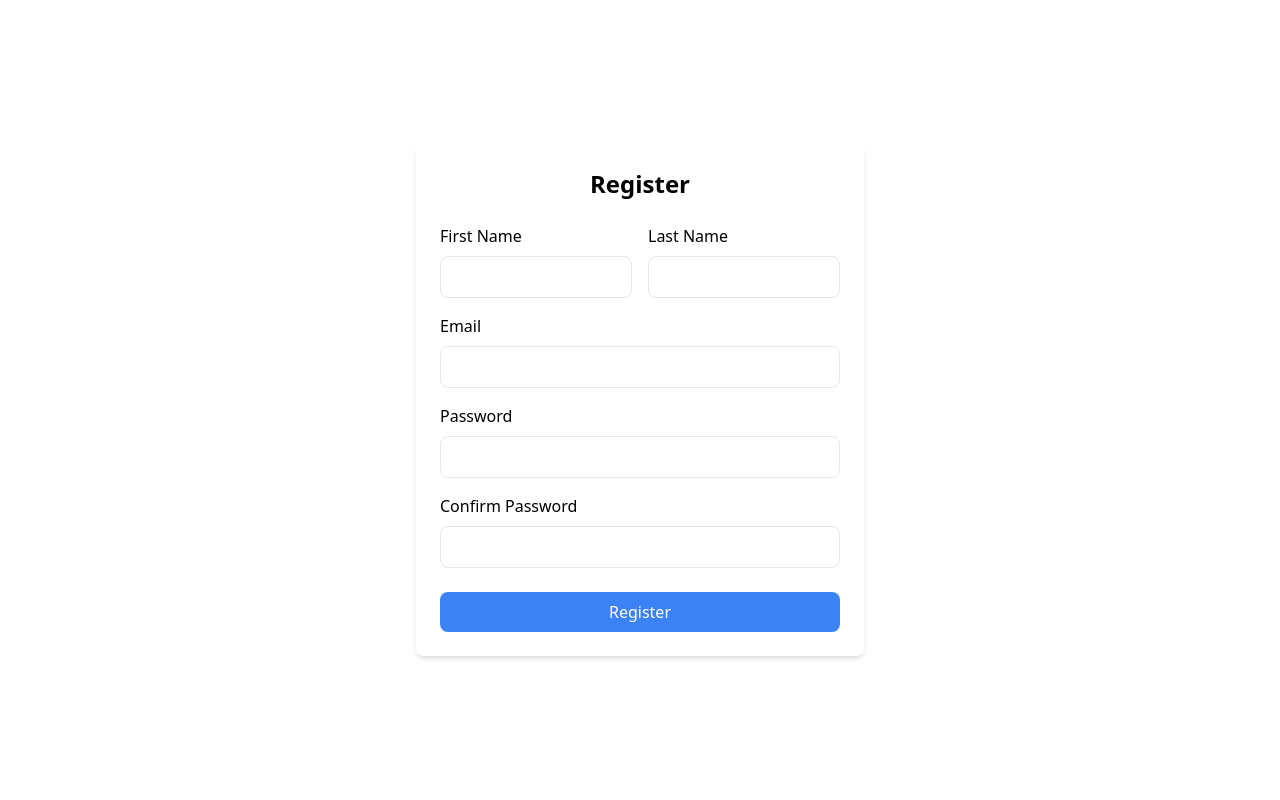
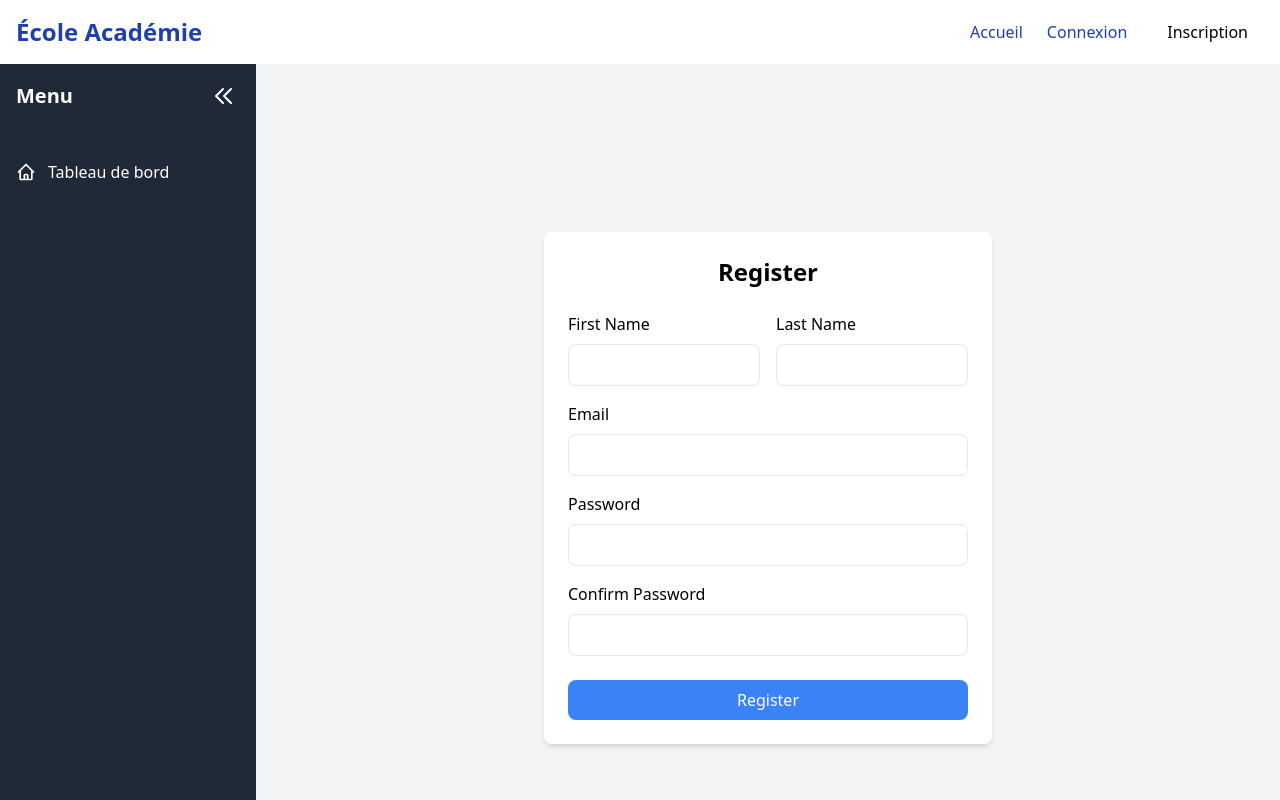
Before and after one commit to BEREKOUTOU/systeme_gestion_scolaire_en_ligne, a React (Vite) app: page /register in a window 1280 px wide. Shown: the top 800 px of the page. Built offline with nearby package versions, Linux system fonts and the light colour scheme; no server answers.

Commit message:
feat: wrap Login and Register pages in MainLayout component

```diff
--- a/src/pages/Login.jsx
+++ b/src/pages/Login.jsx
@@ -1,5 +1,5 @@
 import React, { useState } from 'react';
-
+import MainLayout from '../components/layout/MainLayout';
 const Login = () => {
   const [formData, setFormData] = useState({
     email: '',
@@ -20,6 +20,7 @@ const Login = () => {
   };
 
   return (
+    <MainLayout>
     <div className="min-h-screen flex items-center justify-center">
       <div className="max-w-md w-full p-6 bg-white rounded-lg shadow-md">
         <h2 className="text-2xl font-bold mb-6 text-center">Login</h2>
@@ -57,6 +58,7 @@ const Login = () => {
         </form>
       </div>
     </div>
+    </MainLayout>
   );
 };
 
--- a/src/pages/Register.jsx
+++ b/src/pages/Register.jsx
@@ -1,4 +1,5 @@
 import React, { useState } from 'react';
+import MainLayout from '../components/layout/MainLayout';
 
 const Register = () => {
   const [formData, setFormData] = useState({
@@ -23,6 +24,7 @@ const Register = () => {
   };
 
   return (
+    <MainLayout>
     <div className="min-h-screen flex items-center justify-center py-8">
       <div className="max-w-md w-full p-6 bg-white rounded-lg shadow-md">
         <h2 className="text-2xl font-bold mb-6 text-center">Register</h2>
@@ -98,6 +100,7 @@ const Register = () => {
         </form>
       </div>
     </div>
+    </MainLayout>
   );
 };
 
```
